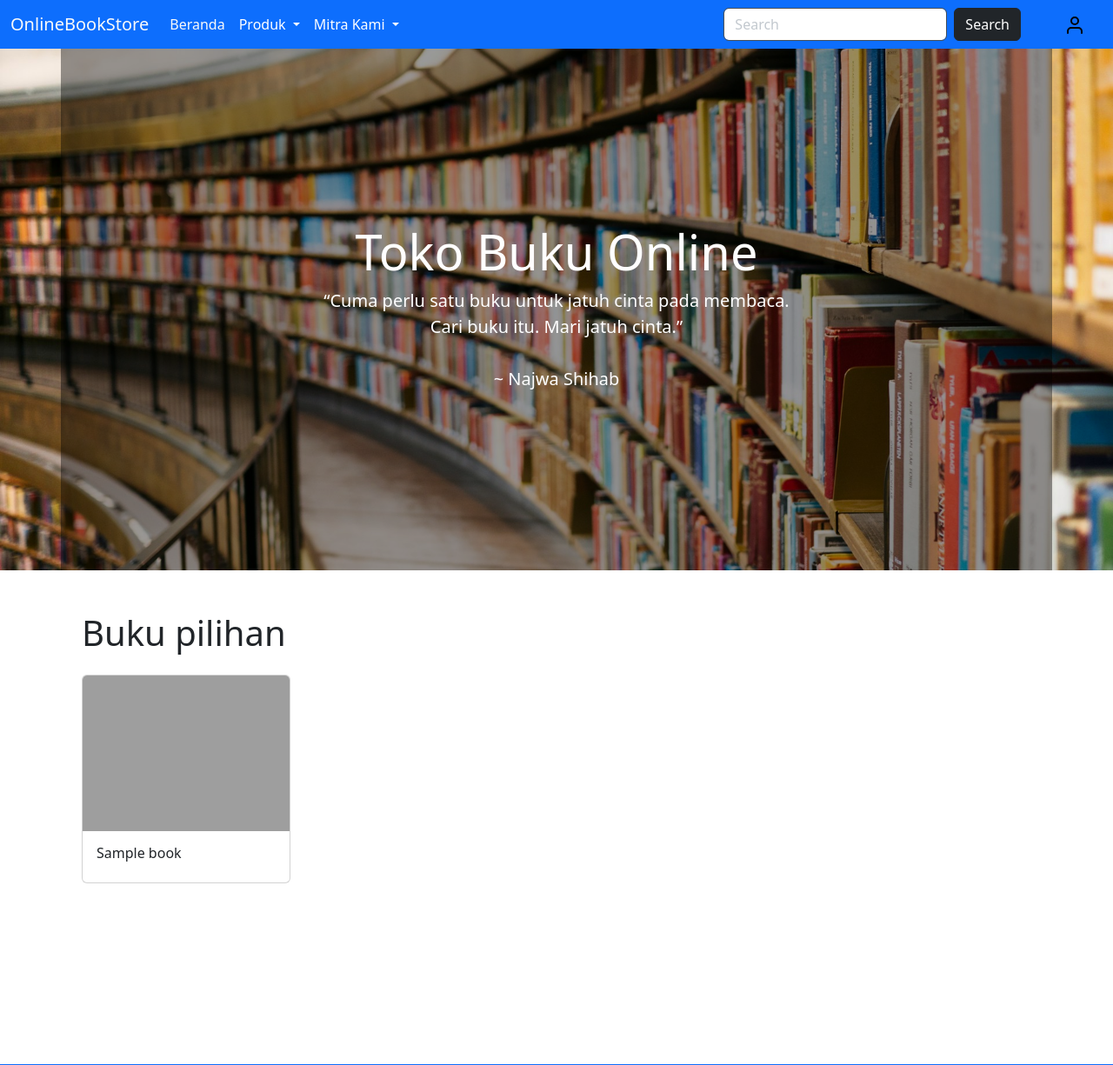
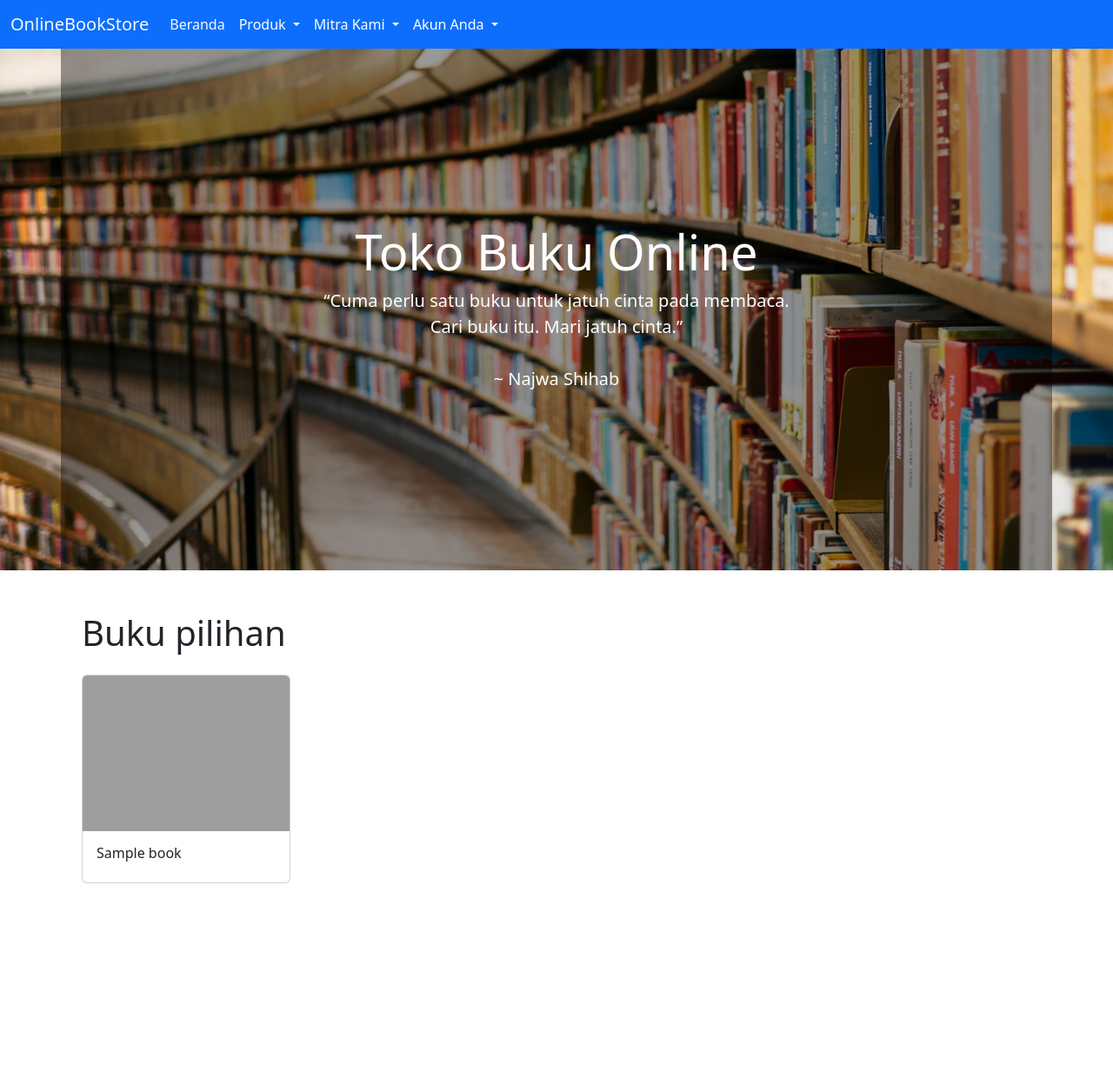
Before and after one commit to Maulanawesome5/perpustakaan, a Django app: template templates/index.html in a window 1280 px wide. Shown: the top 1225 px of the page at 87% size. Run offline with Django 3.2, Linux system fonts and the light colour scheme; the template is opened without the code that fills it: most values are stand-ins (such as "Sample title", 1, 10 or a date in 2020); parts of the project's set-up code (start-up, migrations or seed data) failed here and were passed over; some libraries are stand-ins or nearby versions; grey boxes are pictures that could not be loaded.

Commit message:
update template HTML

```diff
--- a/templates/base.html
+++ b/templates/base.html
@@ -8,7 +8,11 @@
     <!-- CSS Bootstrap template -->
     {% include "snippets/styles.html" %}
 
-    <title>{{website}} | {{halaman}}</title>
+    <title>
+        {% block page_title %}
+            {{website}} | {{halaman}}
+        {% endblock page_title %}
+    </title>
 </head>
 <body>
     <!-- Navbar Bootstrap template -->
@@ -16,13 +20,60 @@
 
     <!-- Jumbotron Section -->
     {% block jumbotron %}
-
     {% endblock jumbotron %}
 
     <div class="container pt-5">
         {% block contents %}
         {% endblock contents %}
     </div>
+
+    <!-- BLOCK Manajemen Account -->
+    <div class="container">
+        {% block login %}
+        {% endblock login %}
+    </div>
+
+    <div class="container">
+        {% block signup_account %}
+        {% endblock signup_account %}
+    </div>
+
+    <div class="container">
+        {% block ganti_password %}
+        {% endblock ganti_password %}
+    </div>
+
+    <div class="container">
+        {% block ganti_password_sukses %}
+        {% endblock ganti_password_sukses %}
+    </div>
+
+    <div class="container">
+        {% block reset_password %}
+        {% endblock reset_password %}
+    </div>
+
+    <div class="container">
+        {% block reset_password_sukses %}
+        {% endblock reset_password_sukses %}
+    </div>
+
+    <div class="container">
+        {% block input_password_baru %}
+        {% endblock input_password_baru %}
+    </div>
+    <div class="container">
+        {% block reset_password_complete %}
+        {% endblock reset_password_complete %}
+    </div>
+    <!-- END Manajemen Account -->
+
+    <!-- BLOCK query pencarian data -->
+    <div class="container pt-5">
+        {% block pencarian %}
+        {% endblock pencarian %}
+    </div>
+    <!-- END query pencarian data -->
 
     <!-- Footer template -->
     {% include "snippets/footer.html" %}
--- a/templates/snippets/footer.html
+++ b/templates/snippets/footer.html
@@ -50,10 +50,10 @@
             <div class="col-md-3 col-lg-2 col-xl-2 mx-auto mb-4">
                 <!-- Links -->
                 <h6 class="text-uppercase fw-bold mb-4">Tentang Kami</h6>
-                <p><a href="{% url 'tentang-kami' %}" class="text-reset">Profil Perusahaan</a></p>
-                <p><a href="{% url 'syarat-ketentuan' %}" class="text-reset">Syarat & Ketentuan</a></p>
-                <p><a href="{% url 'kebijakan-privasi' %}" class="text-reset">Kebijakan & Privasi</a></p>
-                <p><a href="{% url 'bantuan' %}" class="text-reset">Bantuan</a></p>
+                <p><a href="#!" class="text-reset">Profil Perusahaan</a></p>
+                <p><a href="#!" class="text-reset">Syarat & Ketentuan</a></p>
+                <p><a href="#!" class="text-reset">Kebijakan & Privasi</a></p>
+                <p><a href="#!" class="text-reset">Bantuan</a></p>
             </div>
             <!-- Grid column -->
 
--- a/templates/snippets/navbar.html
+++ b/templates/snippets/navbar.html
@@ -29,16 +29,20 @@
                         <li><a class="dropdown-item" href="{% url 'penerbit' %}">Penerbit</a></li>
                     </ul>
                 </li>
+                <li class="nav-item dropdown">
+                    <a class="nav-link dropdown-toggle text-white" href="#" role="button" data-bs-toggle="dropdown" aria-expanded="false">
+                        Akun Anda
+                    </a>
+                    <ul class="dropdown-menu">
+                        <li><a href="#!" class="dropdown-item">Profil</a></li>
+                        <li><a href="{% url 'password_change' %}" class="dropdown-item">Ganti Password</a></li>
+                        <li><a href="{% url 'password_reset' %}" class="dropdown-item">Reset Password</a></li>
+                        <li><hr class="dropdown-divider"></li>
+                        <li><a href="{% url 'accounts:signup' %}" class="dropdown-item">Daftar Baru</a></li>
+                        <li><a href="{% url 'login' %}" class="dropdown-item">Masuk</a></li>
+                        <li><a href="{% url 'logout' %}" class="dropdown-item">Keluar</a></li>
                     </ul>
-        <form class="d-flex" role="search">
-            <input class="form-control me-2" type="search" placeholder="Search" aria-label="Search">
-            <button class="btn btn-dark" type="submit">Search</button>
-        </form>
-        <!-- Tombol icon login user -->
-        <ul class="navbar-nav">
-            <a class="color-white" href="#">
-                <img src="{% static 'icon/user.svg' %}" style="margin-left: 50px; margin-right: 20px;">
-            </a>
+                </li>
             </ul>
         </div>
     </div>
```
Also changed, not shown: templates/search.html (added, +7 -0 lines). Lines whose indentation alone changed are shown as unchanged.
